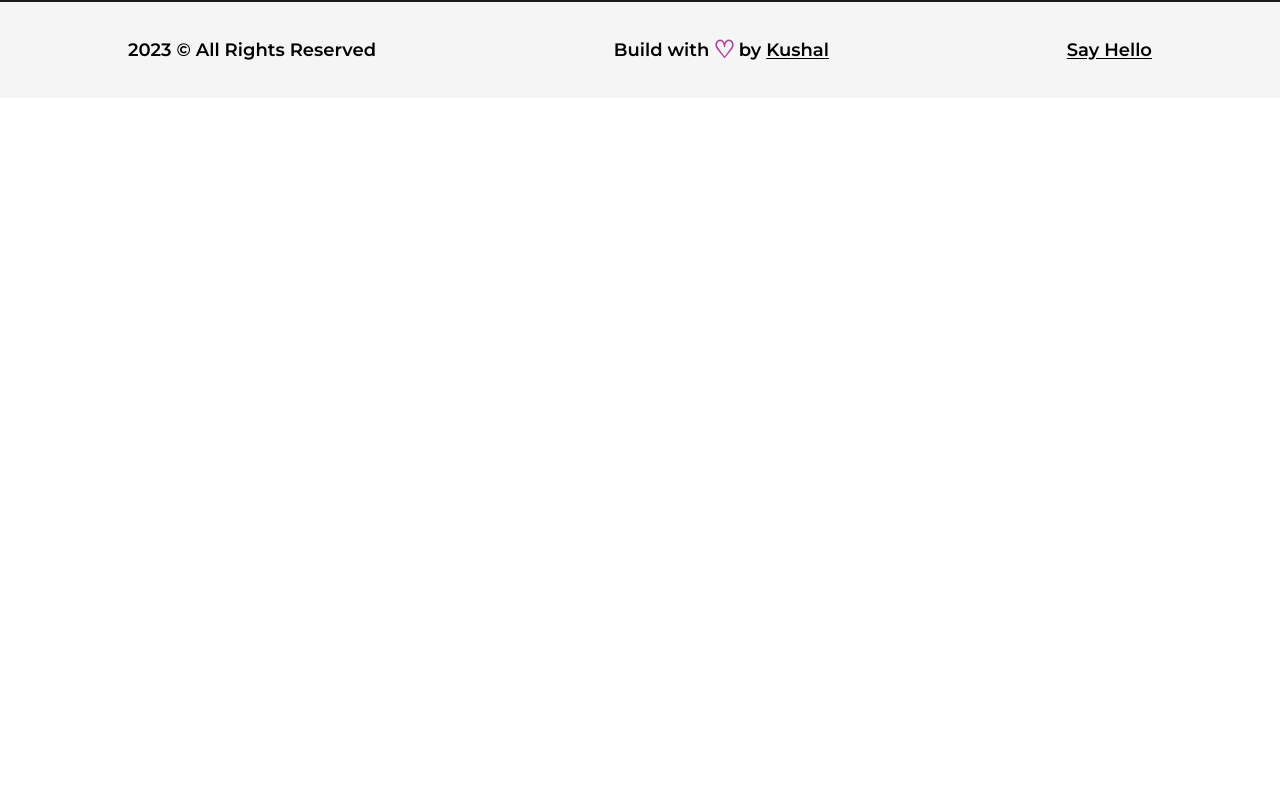
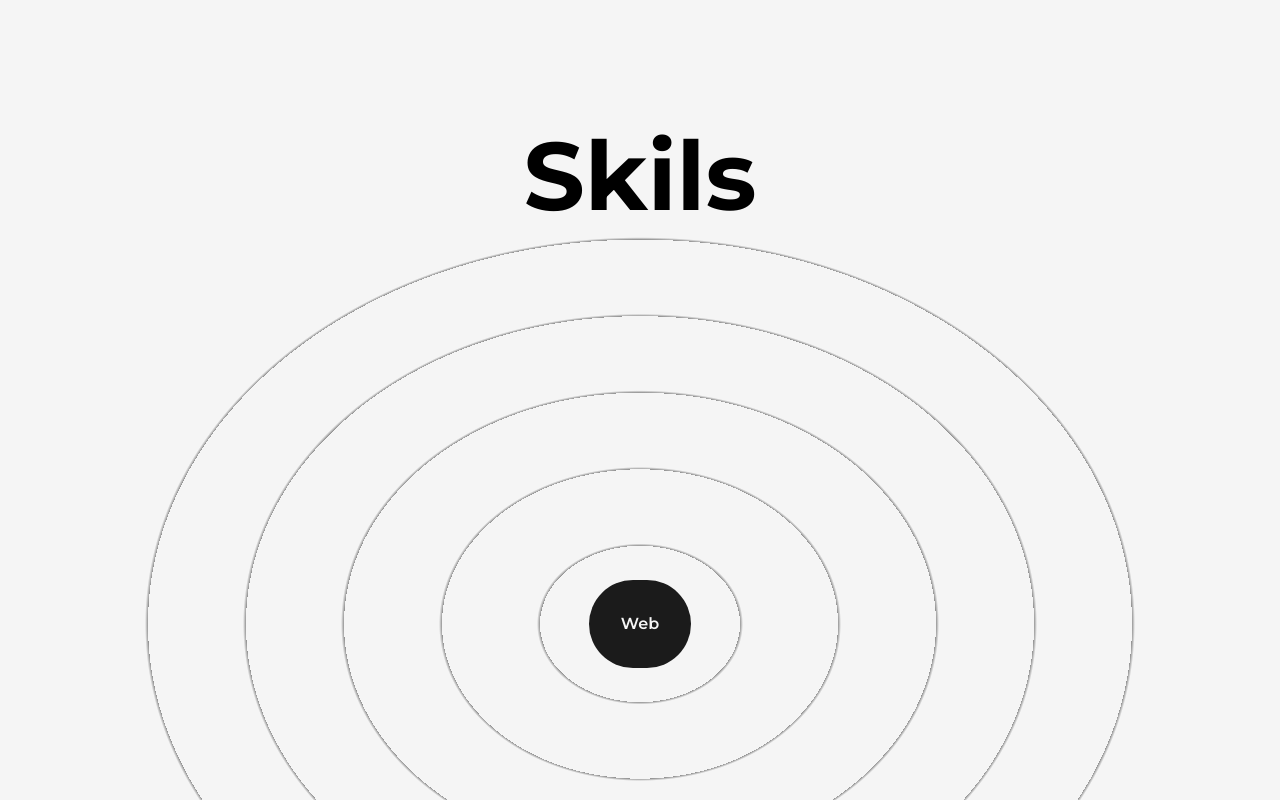
Before and after one commit to Kushal168/Portfolio, a Next.js app: page /about in a window 1280 px wide. Shown: the part 1060-1860 px from the top of the page. Before the commit the page ends 1158 px from the top, so only its background shows below. Built offline with nearby package versions, Linux system fonts and the light colour scheme.

Commit message:
adding classe to tailwing.config ans animate the skillscomponent

```diff
--- /dev/null
+++ b/src/components/Skills.js
@@ -0,0 +1,19 @@
+import React from 'react'
+import {motion} from 'framer-motion'
+
+const Skills = () => {
+  return (
+   <>
+   <h2 className='font-bold text-8xl mt-64 w-full text-center'>Skils</h2>
+   <div className='w-full h-screen relative flex items-center justify-center rounded-full bg-circularLight'>
+    <motion.div className='flex items-center justify-center rounded-full font-semibold bg-dark text-light p-8 shadow-dark cursor-pointer'
+    whileHover={{scale:1.05}}
+    >
+      Web
+    </motion.div>
+   </div>
+   </>
+  )
+}
+
+export default Skills
--- a/src/pages/about.js
+++ b/src/pages/about.js
@@ -5,6 +5,7 @@ import Image from 'next/image'
 import React, { useEffect, useRef } from 'react'
 import profilePic from "../../public/images/profile/developer-pic-2.jpg"
 import { useInView, useMotionValue, useSpring } from 'framer-motion'
+import Skills from '@/components/Skills'
 
 // seperate commponents for numbers
 const AnimatedNumbers = ({value})=>{
@@ -98,6 +99,7 @@ const about = () => {
         </div>
 
         </div>
+        <Skills/>
         </Layout>
       </main>
     </div>
--- a/tailwind.config.js
+++ b/tailwind.config.js
@@ -20,7 +20,10 @@ module.exports = {
         primaryDark: "#58E6D9", // 80,230,217
       },
       animation: {
-        'spin-slow': 'spin 8s linear infinite',
+        'spin-slow': 'spin 8,s linear infinite',
+      },
+      backgroundImage:{
+        circularLight:'repeating-radial-gradient(rgba(0,0,0,0.4) 2px,#f5f5f5 5px, #f5f5f5 100px);'
       }
 
     },
```
